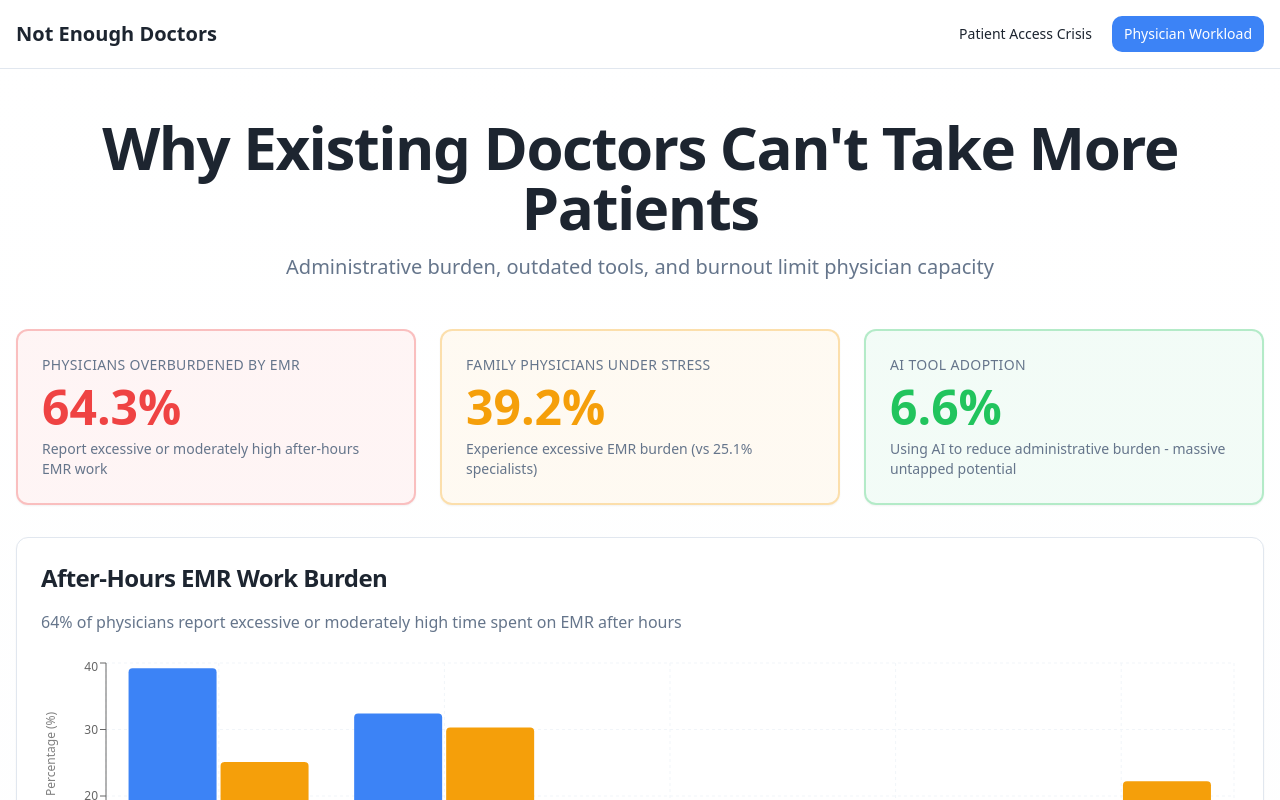
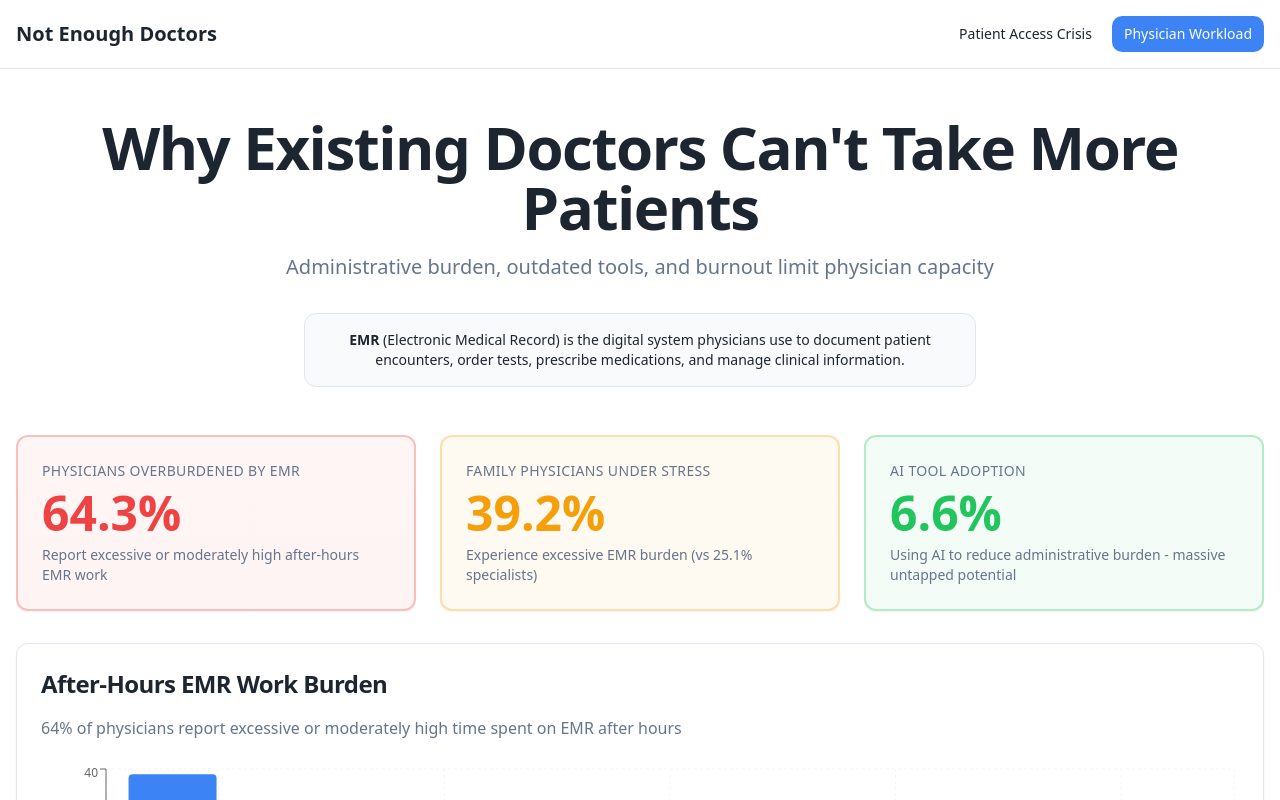
Before and after one commit to NotEnoughDoctors/ontario-doctor-shortage, a React (Vite) app: page /physician-challenges in a window 1280 px wide. Shown: the top 800 px of the page. Built offline with nearby package versions, Linux system fonts and the light colour scheme; the HTML template or start-up script is replaced by a standard one.

Commit message:
Add EMR definition

```diff
--- a/src/pages/PhysicianChallenges.tsx
+++ b/src/pages/PhysicianChallenges.tsx
@@ -11,12 +11,20 @@ const PhysicianChallenges = () => {
 
       <main className="container mx-auto px-4 py-12">
         {/* Header */}
-        <div className="text-center mb-12">
+        <div className="text-center mb-8">
           <h1 className="text-4xl md:text-6xl font-bold mb-4">
             Why Existing Doctors Can't Take More Patients
           </h1>
           <p className="text-xl text-muted-foreground max-w-3xl mx-auto">
             Administrative burden, outdated tools, and burnout limit physician capacity
+          </p>
+        </div>
+
+        {/* EMR Definition */}
+        <div className="max-w-2xl mx-auto mb-12 p-4 bg-muted/50 rounded-lg border">
+          <p className="text-sm text-center">
+            <strong>EMR</strong> (Electronic Medical Record) is the digital system physicians use to document patient encounters,
+            order tests, prescribe medications, and manage clinical information.
           </p>
         </div>
 
```
